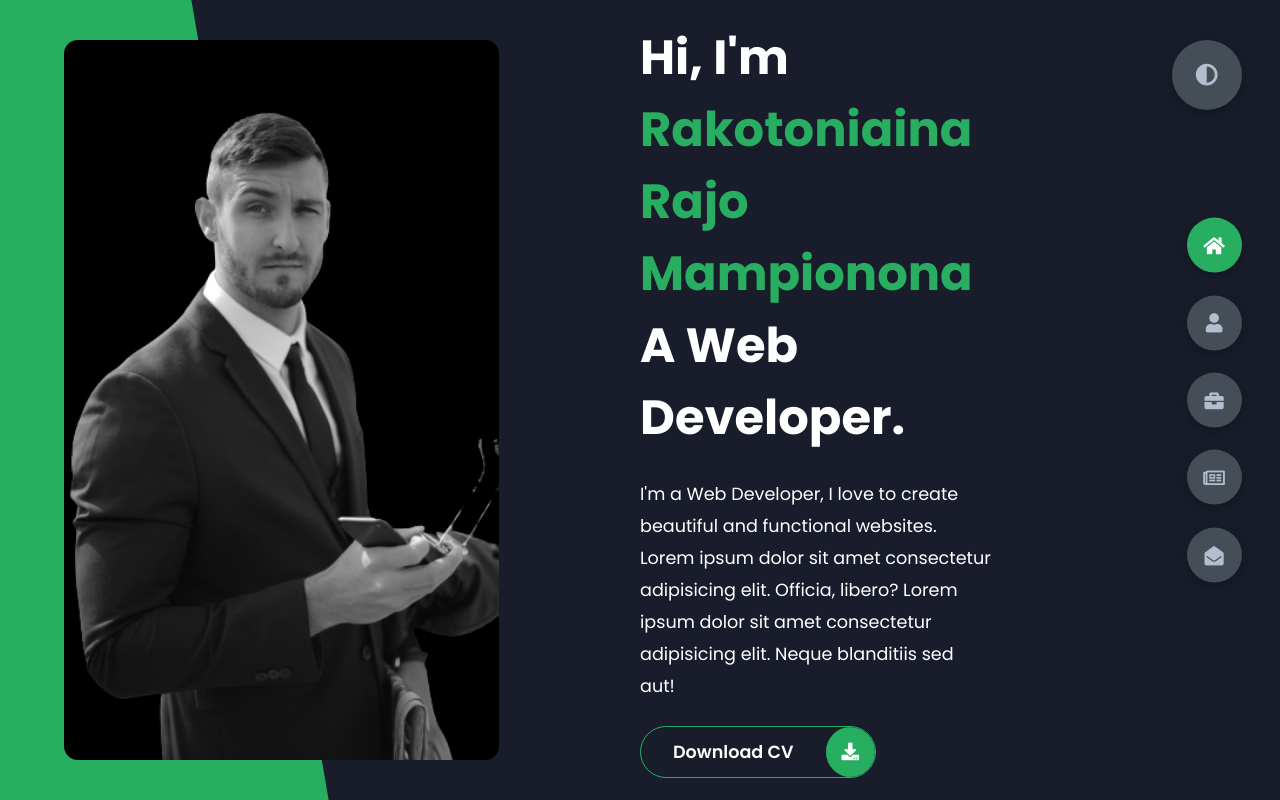
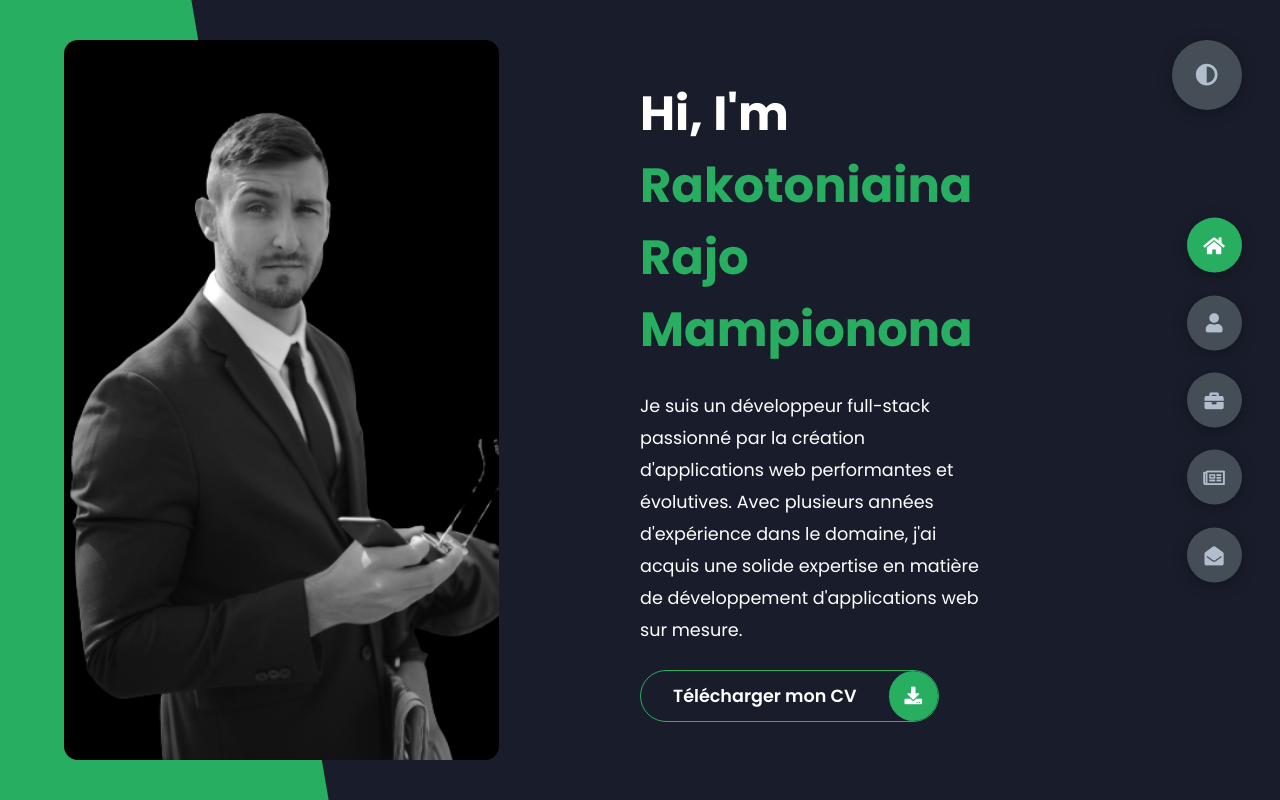
Before and after one commit to rajomampionona/rajomampionona.github.io, a plain HTML site: page index.html in a window 1280 px wide. Drawn offline with Linux system fonts and the light colour scheme.

Commit message:
Update index.html

```diff
--- a/index.html
+++ b/index.html
@@ -23,16 +23,13 @@
             <div class="right-header">
                 <h1 class="name">
                     Hi, I'm <span>Rakotoniaina Rajo Mampionona</span>
-                    A Web Developer.
                 </h1>
                 <p>
-                    I'm a Web Developer, I love to create beautiful and functional websites.
-                    Lorem ipsum dolor sit amet consectetur adipisicing elit. Officia, libero?
-                    Lorem ipsum dolor sit amet consectetur adipisicing elit. Neque blanditiis sed aut!
+Je suis un développeur full-stack passionné par la création d'applications web performantes et évolutives. Avec plusieurs années d'expérience dans le domaine, j'ai acquis une solide expertise en matière de développement d'applications web sur mesure.
                 </p>
                 <div class="btn-con">
                     <a href="" class="main-btn">
-                        <span class="btn-text">Download CV</span>
+                        <span class="btn-text">Télécharger mon CV</span>
                         <span class="btn-icon"><i class="fas fa-download"></i></span>
                     </a>
                 </div>
```
